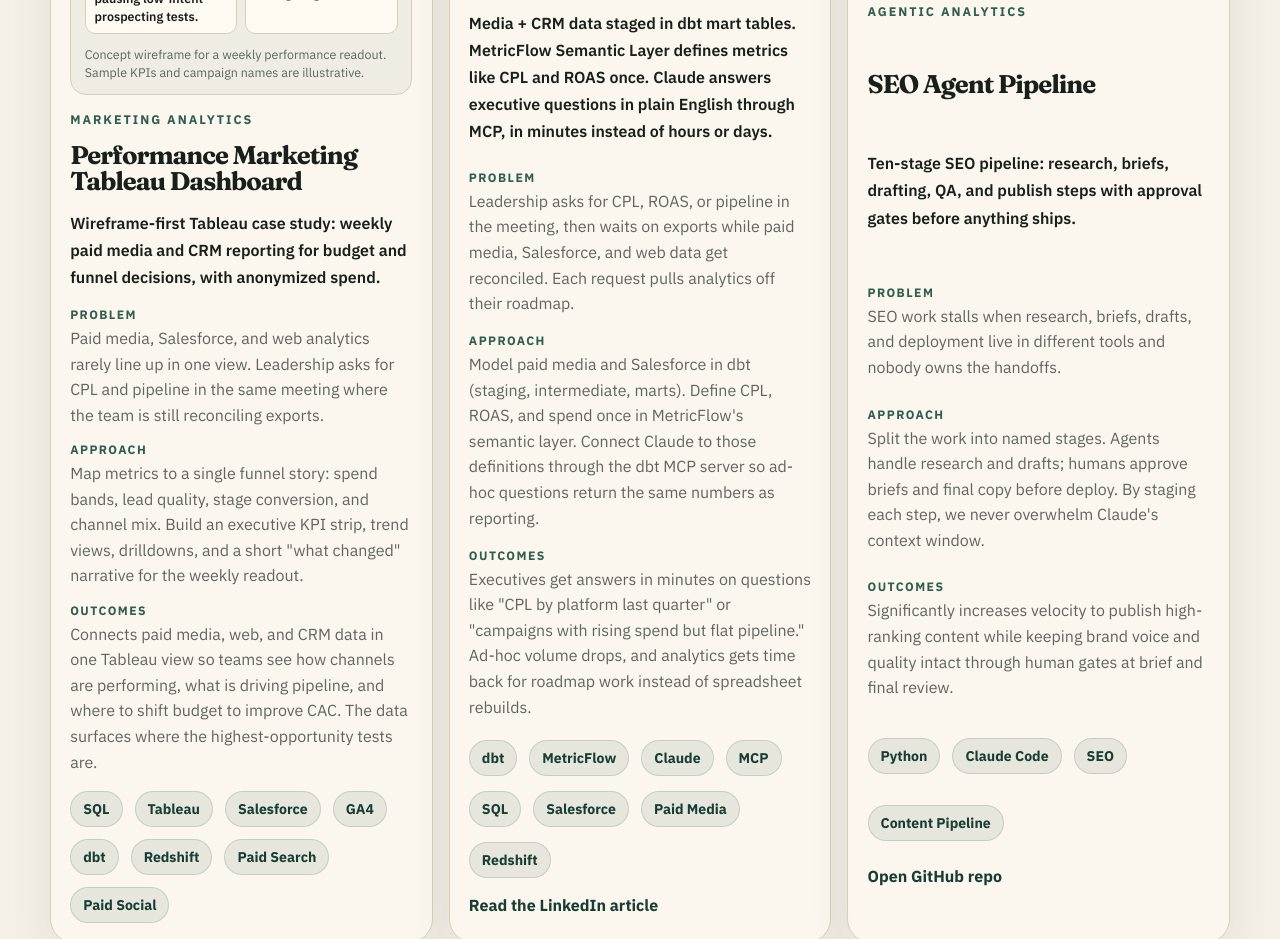
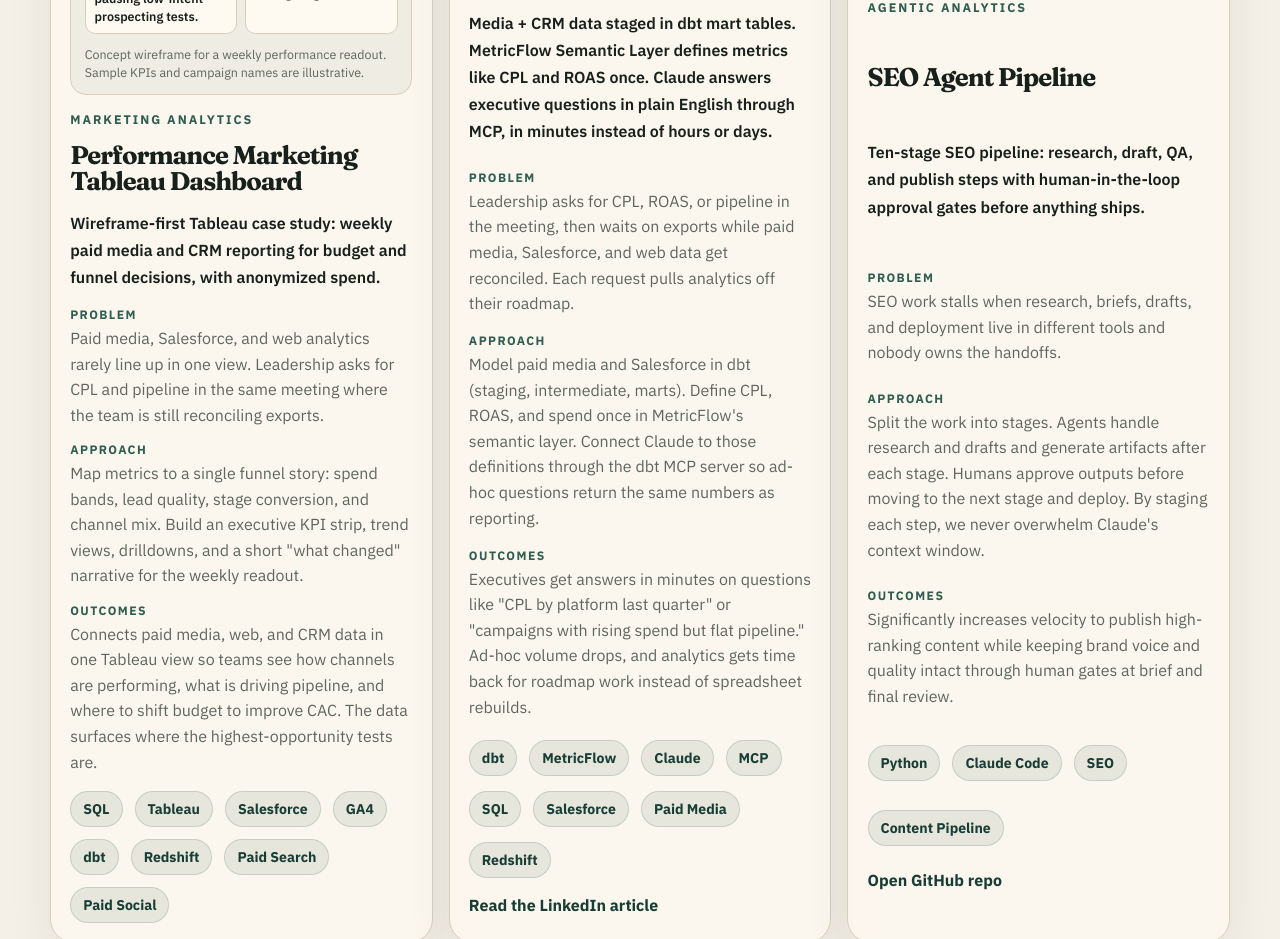
Before and after one commit to loganriebel/loganriebel_portfolio, a Next.js app: page / in a window 1280 px wide. Shown: the part 3780-4719 px from the top of the page. Built offline with nearby package versions, Linux system fonts and the light colour scheme.

Commit message:
Update SEO Agent Pipeline summary and approach copy.
Co-authored-by: Cursor <cursoragent@cursor.com>

```diff
--- a/src/data/projects.ts
+++ b/src/data/projects.ts
@@ -109,11 +109,11 @@ export const projects: Project[] = [
     title: "SEO Agent Pipeline",
     category: "Agentic analytics",
     summary:
-      "Ten-stage SEO pipeline: research, briefs, drafting, QA, and publish steps with approval gates before anything ships.",
+      "Ten-stage SEO pipeline: research, draft, QA, and publish steps with human-in-the-loop approval gates before anything ships.",
     problem:
       "SEO work stalls when research, briefs, drafts, and deployment live in different tools and nobody owns the handoffs.",
     approach:
-      "Split the work into named stages. Agents handle research and drafts; humans approve briefs and final copy before deploy. By staging each step, we never overwhelm Claude's context window.",
+      "Split the work into stages. Agents handle research and drafts and generate artifacts after each stage. Humans approve outputs before moving to the next stage and deploy. By staging each step, we never overwhelm Claude's context window.",
     proof:
       "Significantly increases velocity to publish high-ranking content while keeping brand voice and quality intact through human gates at brief and final review.",
     stack: ["Python", "Claude Code", "SEO", "Content Pipeline"],
```
